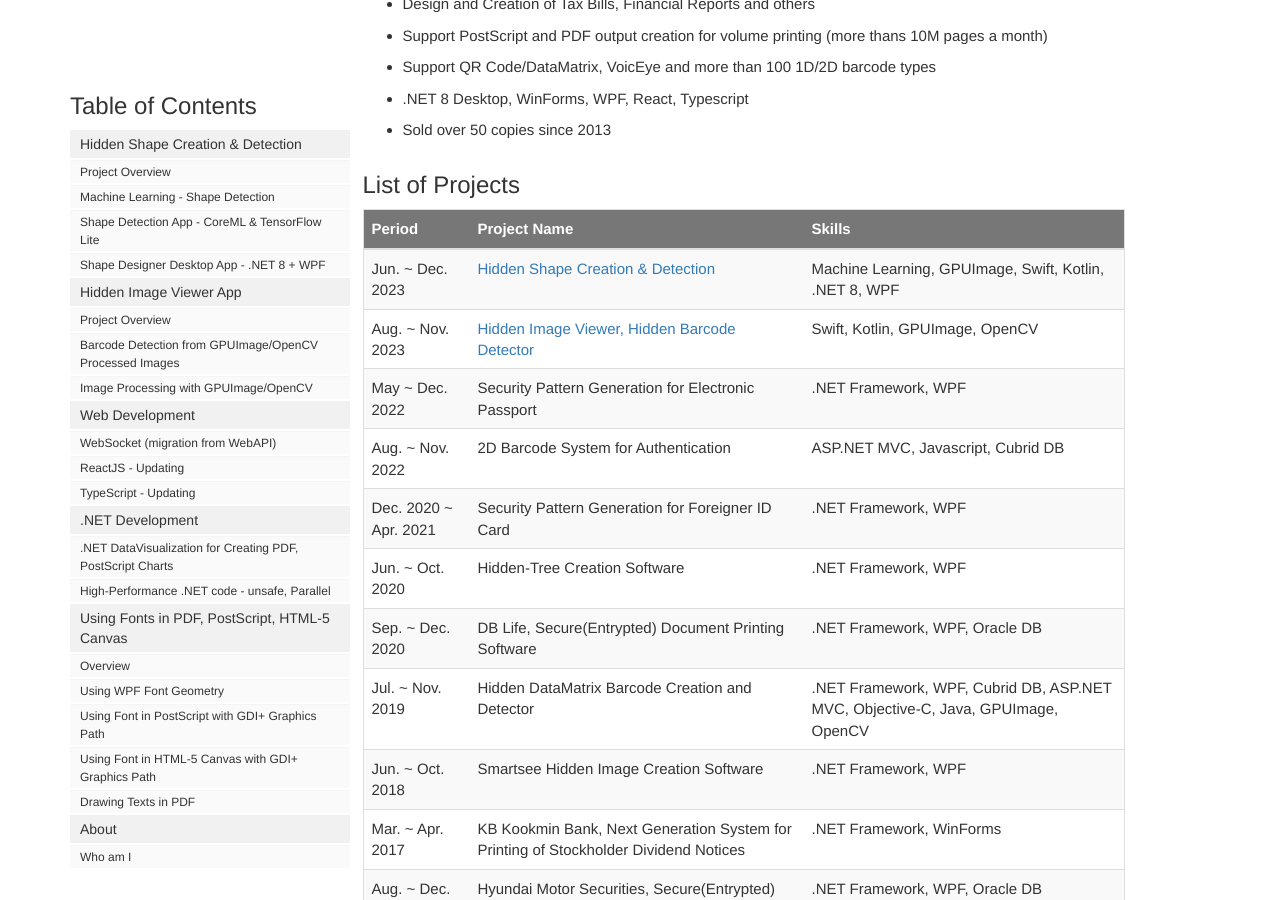
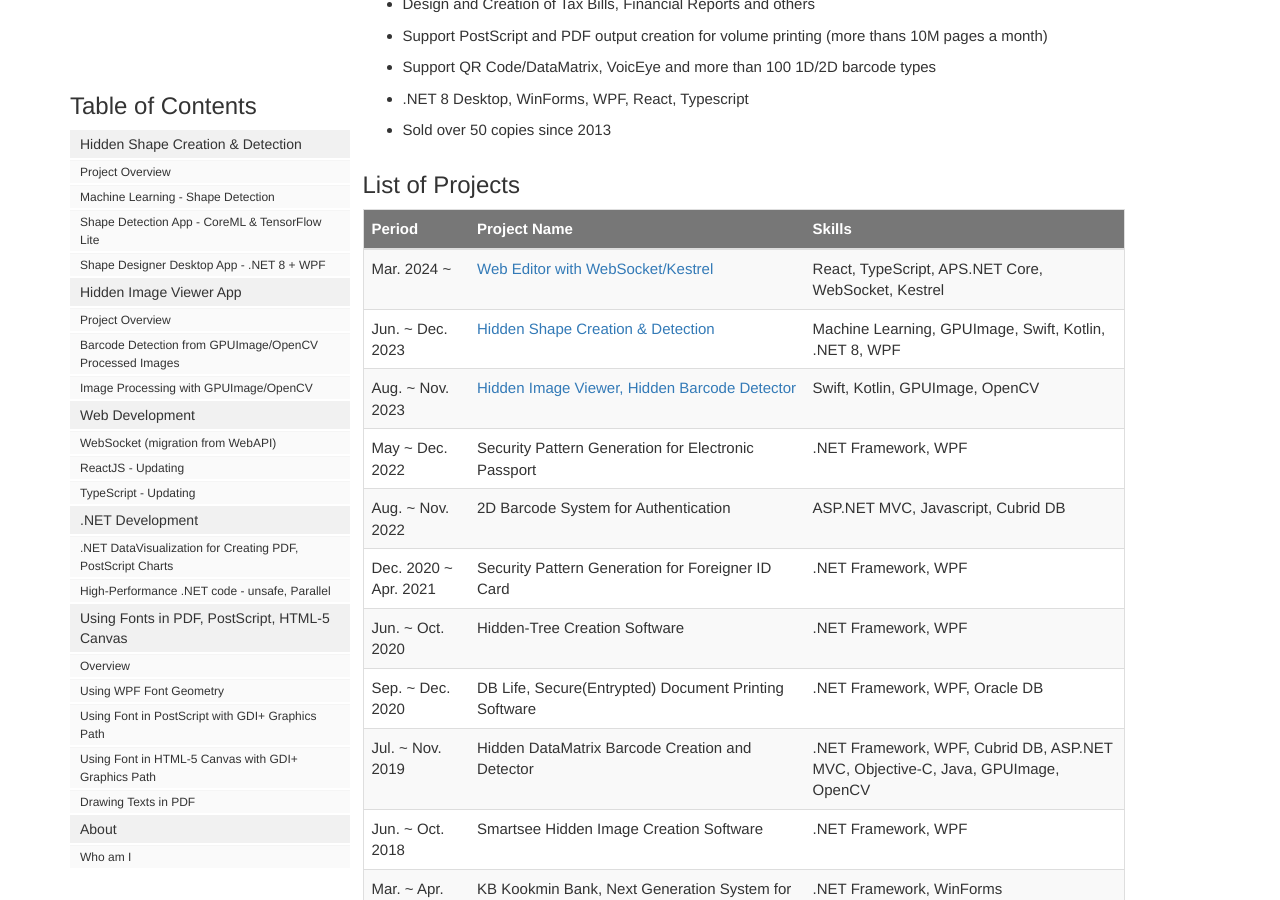
Before and after one commit to heungwook/heungwook.github.io, a Jekyll site: the page built from index.md, in a window 1280 px wide and 900 px high, scrolled down 575 px. Built offline with Jekyll 4.4.1, drawn with Linux system fonts in a browser that asks for light colours; comment, search, counter and statistics services are not loaded.

Commit message:
20240318 0914

```diff
--- a/index.md
+++ b/index.md
@@ -23,6 +23,7 @@ summary: Blog for documenting experiences and technical issues encountered while
 
 |Period|Project Name|Skills|
 |------|------------|------|
+|Mar. 2024 ~ |[Web Editor with WebSocket/Kestrel](/web_websocket_01.html)|React, TypeScript, APS.NET Core, WebSocket, Kestrel|
 |Jun. ~ Dec. 2023|[Hidden Shape Creation & Detection](/doc202301_01.html)|Machine Learning, GPUImage, Swift, Kotlin, .NET 8, WPF|
 |Aug. ~ Nov. 2023|[Hidden Image Viewer, Hidden Barcode Detector](/doc202302_01.html)|Swift, Kotlin, GPUImage, OpenCV|
 |May ~ Dec. 2022|Security Pattern Generation for Electronic Passport|.NET Framework, WPF|
```
